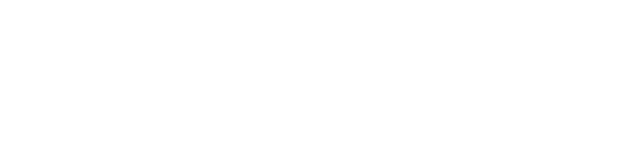
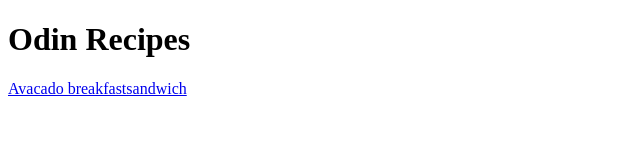
Before and after one commit to FuchsCodes27/odin-recipes, a plain HTML site: page index.html in a window 1280 px wide. Shown: the whole page, without its empty margins (0-640 px from the left). Drawn offline with Linux system fonts and the light colour scheme.

Commit message:
Added Headings and List

```diff
--- a/index.html
+++ b/index.html
@@ -6,5 +6,8 @@
 </head>
 <body>
 
+    <h1>Odin Recipes</h1>
+    <a href="recipes/breakfastsandwich.html">Avacado breakfastsandwich</a>
+
 </body>
 </html>
```
